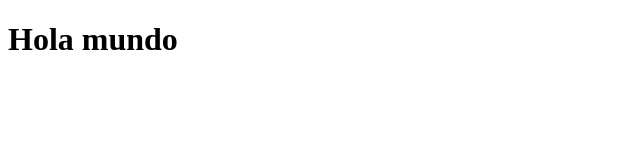
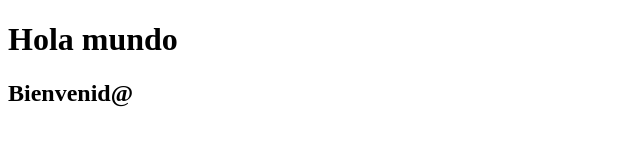
Before and after one commit to CesarCrZy/pagina-web, a plain HTML site: page index.html in a window 1280 px wide. Shown: the whole page, without its empty margins (0-640 px from the left). Drawn offline with Linux system fonts and the light colour scheme.

Commit message:
Se agrego una bienvenida
Se agrego un h2 para darle la bienvenida

```diff
--- a/index.html
+++ b/index.html
@@ -9,6 +9,7 @@
 
 <body>
     <h1>Hola mundo</h1>
+    <h2>Bienvenid@</h2>
 </body>
 
 </html>
```
